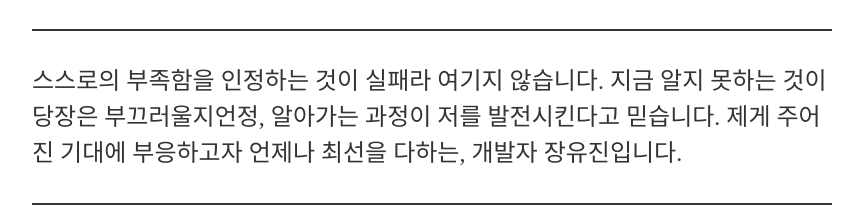
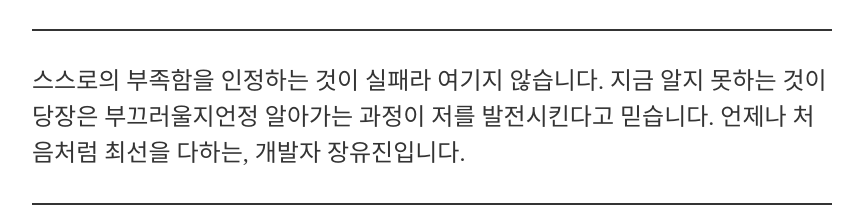
Before and after one commit to geniee1220/geniee1220.github.io, a plain HTML site: page index.html in a window 1280 px wide. Shown: the part 249-470 px from the top of the page, without its empty margins (208-1072 px from the left). Drawn offline with Linux system fonts and the light colour scheme.

Commit message:
update : change context

```diff
--- a/index.html
+++ b/index.html
@@ -21,8 +21,8 @@
       <section>
         <p class="introduction">
           스스로의 부족함을 인정하는 것이 실패라 여기지 않습니다.
-          지금 알지 못하는 것이 당장은 부끄러울지언정, 알아가는 과정이 저를 발전시킨다고 믿습니다.
-          제게 주어진 기대에 부응하고자 언제나 최선을 다하는, 개발자 장유진입니다.
+          지금 알지 못하는 것이 당장은 부끄러울지언정 알아가는 과정이 저를 발전시킨다고 믿습니다.
+          언제나 처음처럼 최선을 다하는, 개발자 장유진입니다.
         </p>
       </section>
       <section>
```
